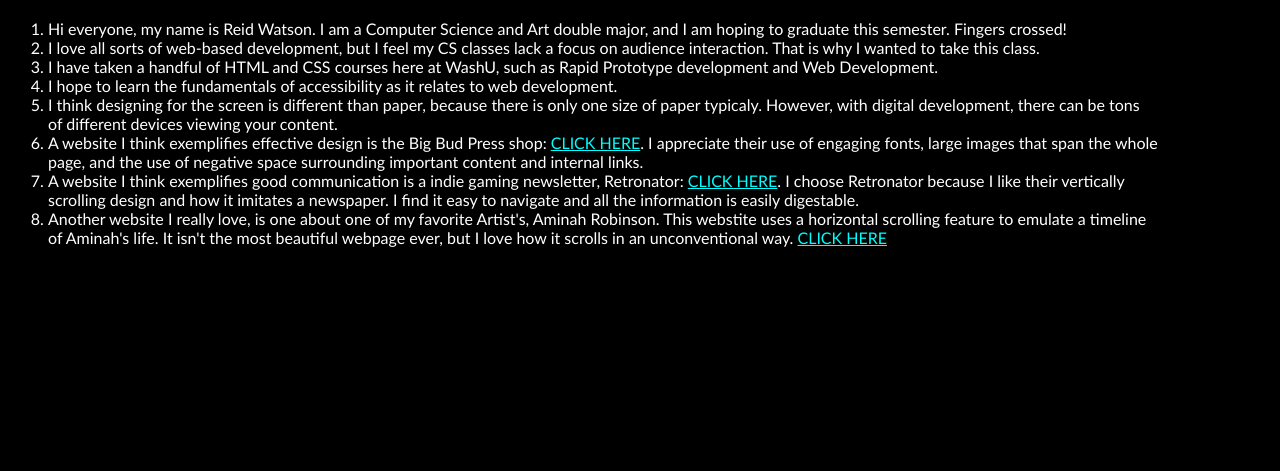
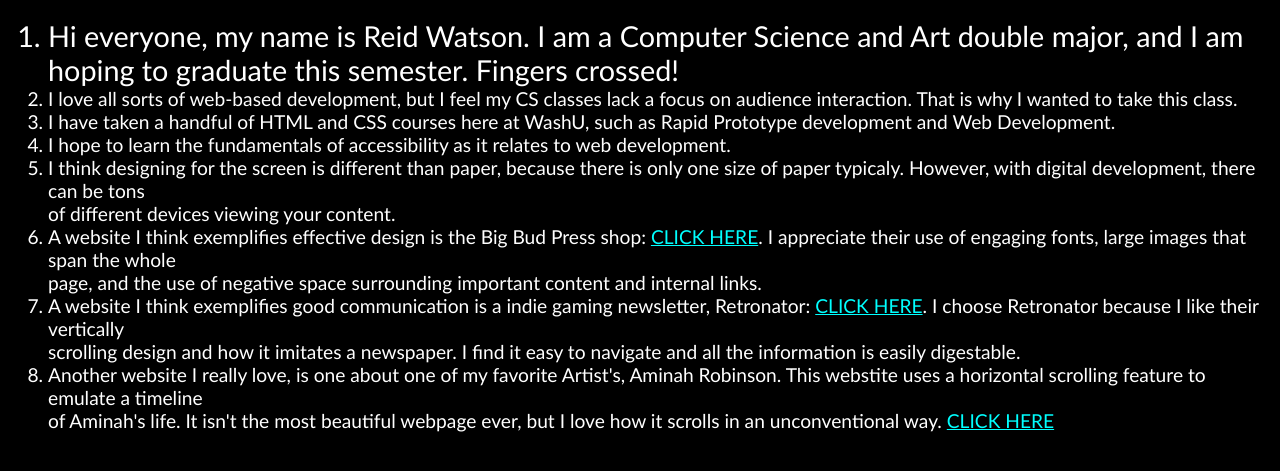
Before and after one commit to rwwatson/ifspring2022, a plain HTML site: page intro-questions/index.html in a window 1280 px wide. In both pictures the pointer is over the item 660 px from the left and 91 px from the top of the page. Shown: the part 63-534 px from the top of the page. Drawn offline with Linux system fonts and the light colour scheme.

Commit message:
added enlarged li icons

```diff
--- a/intro-questions/style.css
+++ b/intro-questions/style.css
@@ -4,6 +4,11 @@ body{
     font-family: 'Trebuchet MS', 'Lucida Sans Unicode', 'Lucida Grande', 'Lucida Sans', Arial, sans-serif;
 }
 li {
+    font-size: 1.2em;
+}
+li:hover {
+    font-size: 1.8em;
+    cursor
 }
 a {
     color: cyan;
```
